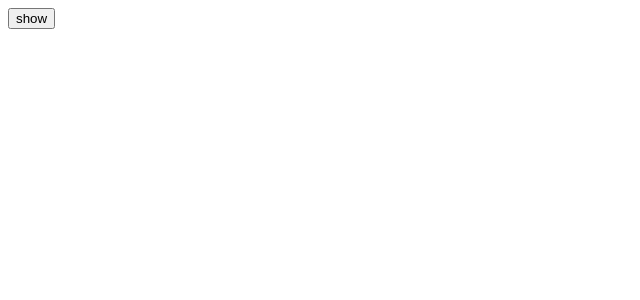
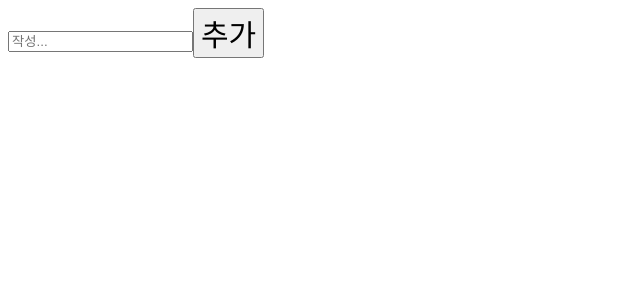
Before and after one commit to yjglab/ReactMovie, a React (Create React App) app: page / in a window 1280 px wide. Shown: the top 300 px of the page, without its empty margins (0-640 px from the left). Built offline with nearby package versions, Linux system fonts and the light colour scheme.

Commit message:
set array

```diff
--- a/src/App.js
+++ b/src/App.js
@@ -1,23 +1,31 @@
+import styles from "./App.module.css";
 import { useState, useEffect } from "react";
 
-const Hi = () => {
-  useEffect(() => {
-    console.log("hi rendered");
-    return () => {
-      console.log("bye");
-    };
-  }, []);
-  return <h1>hi</h1>;
-};
 const App = () => {
-  const [isShow, setIsShow] = useState(false);
+  const [toDo, setToDo] = useState("");
+  const [toDoList, setToDoList] = useState([]);
+  const onChange = (e) => {
+    setToDo(e.target.value);
+  };
+  const onSubmit = (e) => {
+    e.preventDefault();
+    if (!toDo) return;
+    setToDoList((p) => [...p, toDo]);
 
-  const onClickIsShow = () => setIsShow((p) => !p);
-
+    setToDo("");
+  };
+  useEffect(() => console.log(toDoList), [toDoList]);
   return (
     <div>
-      {isShow ? <Hi /> : null}
-      <button onClick={onClickIsShow}>{isShow ? "hide" : "show"}</button>
+      <form onSubmit={onSubmit}>
+        <input
+          onChange={onChange}
+          value={toDo}
+          type="text"
+          placeholder="작성..."
+        />
+        <button className={styles.test}>추가</button>
+      </form>
     </div>
   );
 };
--- a/src/App.module.css
+++ b/src/App.module.css
@@ -1,5 +1,3 @@
-.title {
-  font-family: -apple-system, BlinkMacSystemFont, "Segoe UI", Roboto, Oxygen,
-    Ubuntu, Cantarell, "Open Sans", "Helvetica Neue", sans-serif;
-  font-size: 50px;
+.test {
+  font-size: 30px;
 }
```
Also changed, not shown: src/App3.js (added, +25 -0 lines).
